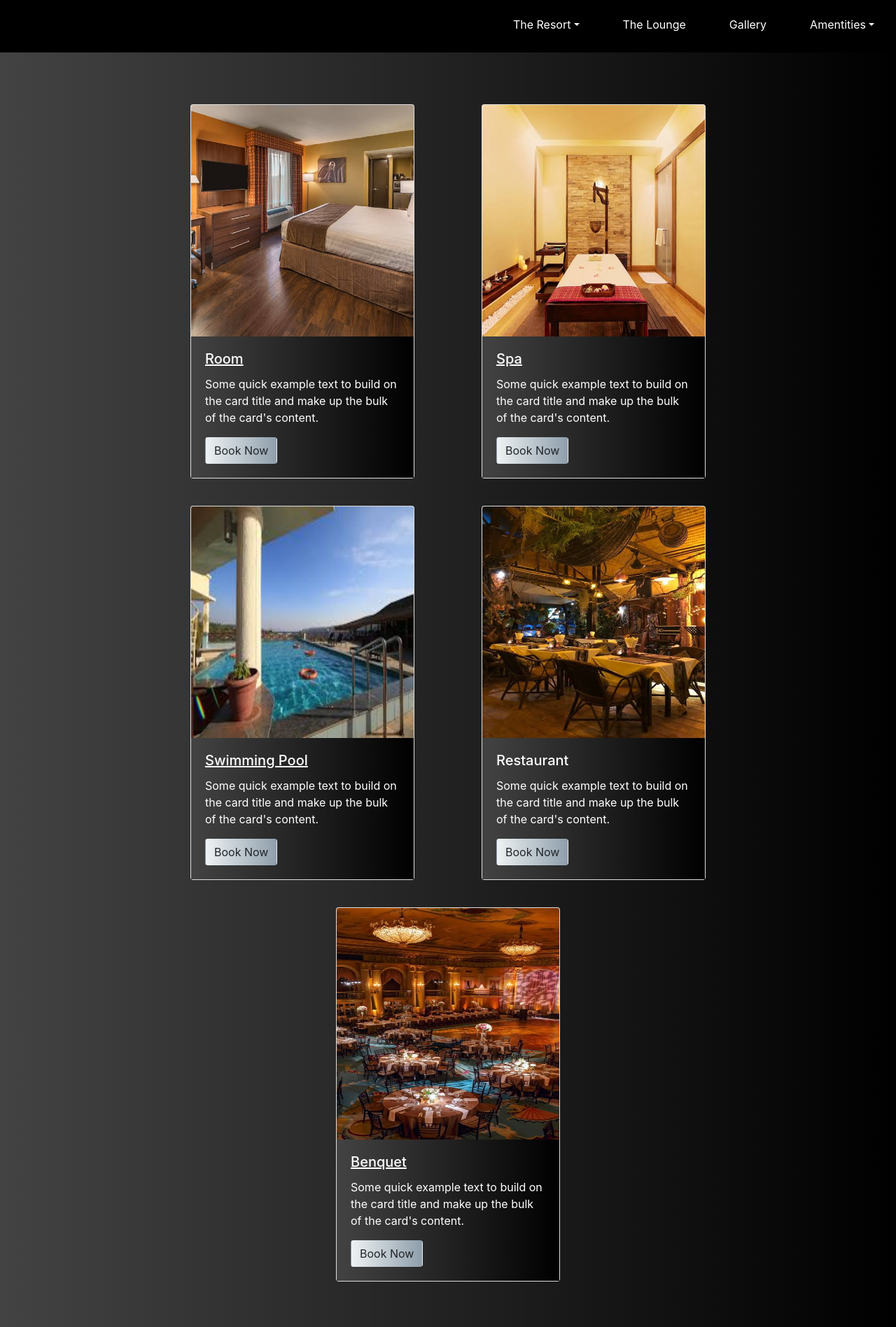
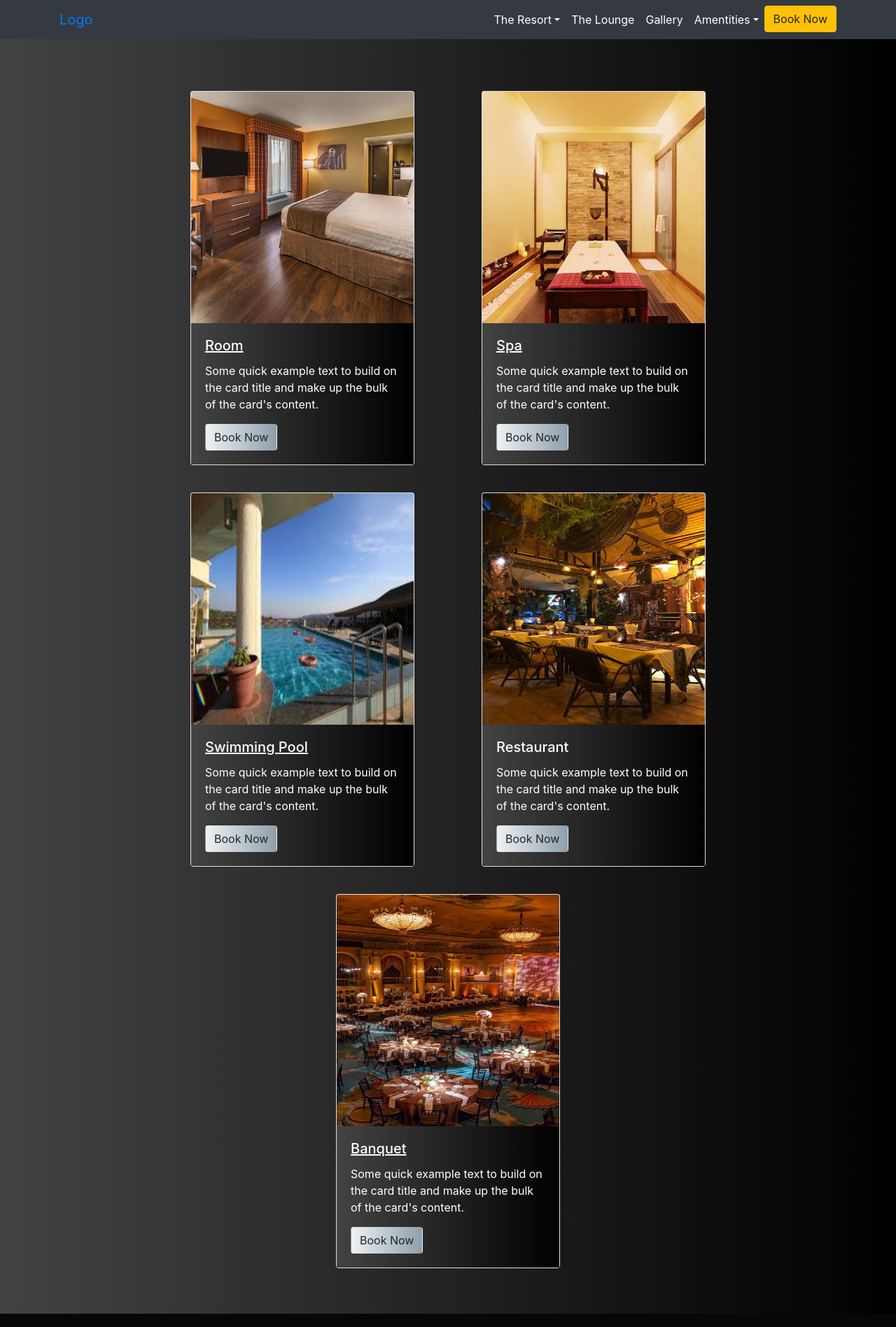
Before and after one commit to karn21/Alladin, a Django app: template templates/index.html in a window 1280 px wide. Shown: the whole page at 70% size. Run offline with Django 3.2, Linux system fonts and the light colour scheme; the template is opened without the code that fills it, so the values that code supplies are empty; some libraries are stand-ins or nearby versions.

Commit message:
index change

```diff
--- a/templates/homepage.html
+++ b/templates/homepage.html
@@ -127,7 +127,7 @@
 				</li>
 				<li class="list-inline-item">
 				<a class="btn-floating btn-dribbble mx-1 text-white">
-					<i class="fab fa-dribbble fa-2x"> </i>
+					<i class="fab fa-instagram fa-2x"></i>
 				</a>
 				</li>
 			</ul>
--- a/templates/index.html
+++ b/templates/index.html
@@ -14,12 +14,17 @@
 <body>
 
 
-	<div class="navigation-up">
-		<!--Navigation bar !-->
-		<ul class="nav justify-content-end">
-			<!--padding added by adding pad class-->
-			  <li class="nav-item dropdown pad">
-			    <a class="nav-link dropdown-toggle text-white" data-toggle="dropdown" href="#" role="button" aria-haspopup="true" aria-expanded="false">The Resort</a>
+		<nav class="navbar sticky-top navbar-expand-lg bg-dark">
+				<div class="container">
+				<a class="navbar-brand"z href="#">Logo</a>
+				<button class="navbar-toggler" type="button" data-toggle="collapse" data-target="#navbarSupportedContent" aria-controls="navbarSupportedContent" aria-expanded="false" aria-label="Toggle navigation">
+				<i class="fas fa-bars"></i>
+			</button>
+
+				<div class="collapse navbar-collapse" id="navbarSupportedContent">
+					<ul class="navbar-nav mr-auto w-100 justify-content-end">
+					<li class="nav-item dropdown">
+							<a class="nav-link dropdown-toggle text-white adding-hover" data-toggle="dropdown" href="#" role="button" aria-haspopup="true" aria-expanded="false">The Resort</a>
 							<div class="dropdown-menu">
 							  <a class="dropdown-item" href="#">Vision</a>
 							  <a class="dropdown-item" href="#">Facts and Figures</a>
@@ -27,31 +32,35 @@
 							  <a class="dropdown-item" href="#">Contact Us</a>
 							</div>
 					</li>
-			  <li class="nav-item pad">
-			    <a class="nav-link text-white" href="#">The Lounge</a>
+
+					<li class="nav-item">
+						<a class="nav-link text-white adding-hover" href="#">The Lounge</a>
 					</li>
-			  <li class="nav-item pad">
-			    <a class="nav-link text-white" href="#">Gallery</a>
+					<li class="nav-item">
+						<a class="nav-link text-white adding-hover" href="#">Gallery</a>
 					</li>
-			  <li>
-			  	<li class="nav-item dropdown pad">
-			    	<a class="nav-link dropdown-toggle text-white" data-toggle="dropdown" href="#" role="button" aria-haspopup="true" aria-expanded="false">Amentities</a>
+					<li class="nav-item dropdown">
+							<a class="nav-link dropdown-toggle text-white adding-hover" data-toggle="dropdown" href="#" role="button" aria-haspopup="true" aria-expanded="false">Amentities</a>
 							<div class="dropdown-menu">
 							  <a class="dropdown-item" href="#">Restraunts</a>
 							  <a class="dropdown-item" href="#">Spa</a>
 							  <a class="dropdown-item" href="#">Swimming Pool</a>
 							  <a class="dropdown-item" href="#">Banquet</a>
 					</li>
+					<li class="nav-item">
+							<button class="btn btn-warning">Book Now</button>
 						</li>
+
 					</ul>
-
 				</div>
+				</div>
+			</nav>
 
 
 	<div id="card-container">
 
 		<div class="card mt-4 mr-5 ml-5 md-5 hover" style="width: 20rem;">
-		  <img src="room.jpeg" class="card-img-top image-card" alt="...">
+		  <img src="images/room.jpeg" class="card-img-top image-card" alt="...">
 		  <div class="card-body bg-black">
 		    <h5 class="card-title text-white"><u>Room</u></h5>
 		    <p class="card-text text-white">Some quick example text to build on the card title and make up the bulk of the card's content.</p>
@@ -60,7 +69,7 @@
 		</div>
 
 		<div class="card mt-4 mr-5 ml-5 md-5 hover" style="width: 20rem;">
-		  <img src="spa.jpeg" class="card-img-top image-card" alt="...">
+		  <img src="images/spa.jpeg" class="card-img-top image-card" alt="...">
 		  <div class="card-body bg-black">
 		    <h5 class="card-title text-white"><u>Spa</u></h5>
 		    <p class="card-text text-white">Some quick example text to build on the card title and make up the bulk of the card's content.</p>
@@ -69,7 +78,7 @@
 		</div>
 
 		<div class="card mt-4 mr-5 ml-5 md-5 hover" style="width: 20rem;">
-		  <img src="swimming pool.jpeg" class="card-img-top image-card" alt="...">
+		  <img src="images/swimming pool.jpeg" class="card-img-top image-card" alt="...">
 		  <div class="card-body bg-black">
 		    <h5 class="card-title text-white"><u>Swimming Pool</u></h5>
 		    <p class="card-text text-white">Some quick example text to build on the card title and make up the bulk of the card's content.</p>
@@ -78,7 +87,7 @@
 		</div>
 
 		<div class="card mt-4 mr-5 ml-5 md-5 hover" style="width: 20rem;">
-		  <img src="restaurant.jpeg" class="card-img-top image-card" alt="...">
+		  <img src="images/restaurant.jpeg" class="card-img-top image-card" alt="...">
 		  <div class="card-body bg-black">
 		    <h5 class="card-title text-white">Restaurant</h5>
 		    <p class="card-text text-white">Some quick example text to build on the card title and make up the bulk of the card's content.</p>
@@ -87,9 +96,9 @@
 		</div>
 
 		<div class="card mt-4 mr-5 ml-5 md-5 hover" style="width: 20rem;">
-		  <img src="banquet.jpeg" class="card-img-top image-card" alt="...">
+		  <img src="images/banquet.jpeg" class="card-img-top image-card" alt="...">
 		  <div class="card-body bg-black">
-		    <h5 class="card-title text-white"><u>Benquet</u></h5>
+		    <h5 class="card-title text-white"><u>Banquet</u></h5>
 		    <p class="card-text text-white">Some quick example text to build on the card title and make up the bulk of the card's content.</p>
 		    <a href="#" class="btn btn-yellow">Book Now</a>
 		  </div>
```
Also changed, not shown: templates/lounge.html (added, +54 -0 lines), templates/images/banquet.jpeg (renamed from templates/banquet.jpeg), templates/images/restaurant.jpeg (renamed from templates/restaurant.jpeg), templates/images/room.jpeg (renamed from templates/room.jpeg), templates/images/spa.jpeg (renamed from templates/spa.jpeg), templates/images/swimming pool.jpeg (renamed from templates/swimming pool.jpeg), templates/x.html (deleted). Lines whose indentation alone changed are shown as unchanged.
